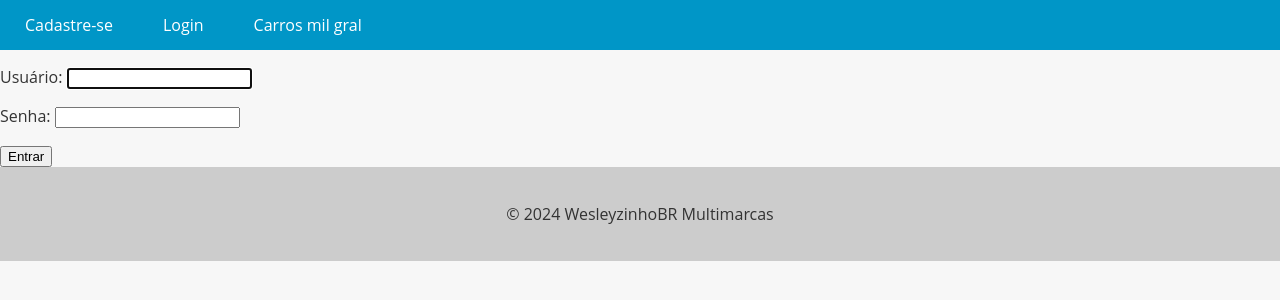
After one commit to nwes15/revenda_carros, a Django app: page /login/ in a window 1280 px wide. The commit adds this page. Shown: the top 300 px of the page. Run offline with Django 5.2, Linux system fonts and the light colour scheme.

Commit message:
botões de login, logout e mensagem de olá para o user logado

```diff
--- /dev/null
+++ b/accounts/templates/login.html
@@ -0,0 +1,13 @@
+{% extends "base.html" %}
+
+{% block content %}
+    <form method="post">
+        {% csrf_token %}
+
+        <table>
+            {{ login_form.as_p }}
+        </table>
+
+        <input type="submit" value="Entrar">
+    </form>
+{% endblock %}
--- a/accounts/views.py
+++ b/accounts/views.py
@@ -1,7 +1,33 @@
-from django.contrib.auth.forms import UserCreationForm
-from django.shortcuts import render
+from django.contrib.auth.forms import UserCreationForm, AuthenticationForm
+from django.contrib.auth import authenticate, login, logout
+from django.shortcuts import render, redirect
 
-# Create your views here.
+
 def register_view(request):
-    user_form = UserCreationForm()
+    if request.method == "POST":
+        user_form = UserCreationForm(request.POST)
+        if user_form.is_valid():
+            user_form.save()
+            return redirect('login')
+    else:
+        user_form = UserCreationForm()
     return render(request, 'register.html', {'user_form': user_form})
+
+
+def login_view(request):
+    if request.method == "POST":
+        username = request.POST["username"]
+        password = request.POST["password"]
+        user = authenticate(request, username=username, password=password)
+        if user is not None:
+            login(request, user)
+            return redirect('cars_list')
+        else:
+            login_form = AuthenticationForm()
+    else:
+        login_form = AuthenticationForm()
+    return render(request, 'login.html', {'login_form': login_form})
+
+def logout_view(request):
+    logout(request)
+    return redirect('cars_list')
--- a/app/templates/base.html
+++ b/app/templates/base.html
@@ -72,8 +72,20 @@
   <header>
     <nav>
       <ul>
+        {% if user.is_authenticated %}
+          <li>Olá, {{ user.username }}</li>
+          <li><a href="{% url 'new_car' %}">Cadastrar Carros</a></li>
+        {% endif %}
+        {% if not user.is_authenticated %}
+          <li><a href="{% url 'register' %}">Cadastre-se</a></li>
+          <li><a href="{% url 'login' %}">Login</a></li>
+        {% endif %}
         <li><a href="{% url 'cars_list' %}">Carros mil gral</a></li>
-        <li><a href="{% url 'new_car' %}">Cadastrar</a></li>
+
+        {% if user.is_authenticated %}
+          <li><a href="{% url 'logout' %}">Sair</a></li>
+        {% endif %}
+
       </ul>
     </nav>
   </header>
--- a/app/urls.py
+++ b/app/urls.py
@@ -19,12 +19,14 @@ from django.urls import path
 from django.conf import settings
 from django.conf.urls.static import static
 from cars.views import cars_view, new_car_view
-from accounts.views import register_view
+from accounts.views import register_view, login_view, logout_view
 
 
 urlpatterns = [
     path('admin/', admin.site.urls),
     path('register/', register_view, name='register'),
+    path('login/', login_view, name='login'),
+    path('logout/', logout_view, name='logout'),
     path('cars/', cars_view, name='cars_list'),
     path('new_car/', new_car_view, name='new_car'),
 ] + static(settings.MEDIA_URL, document_root=settings.MEDIA_ROOT)
```
Also changed, not shown: accounts/templates/register.html (+18 -3 lines), db.sqlite3.
